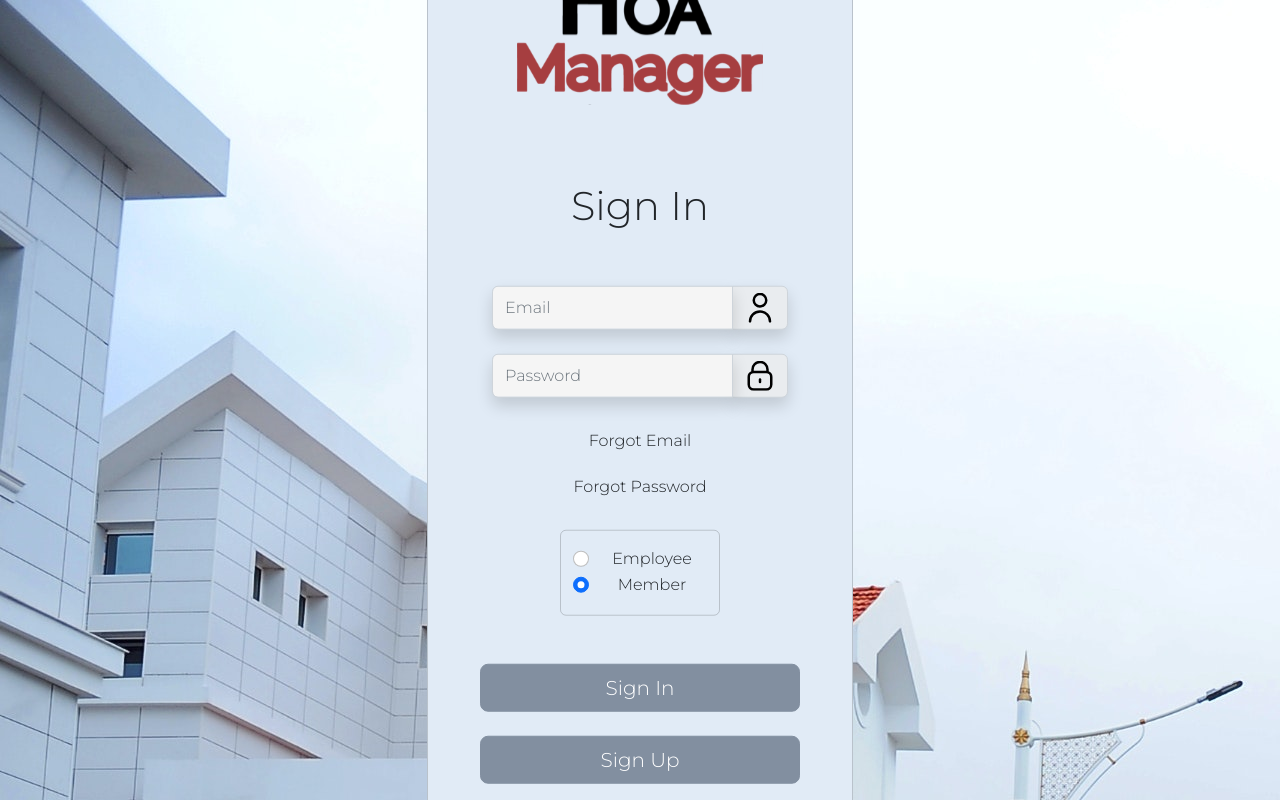
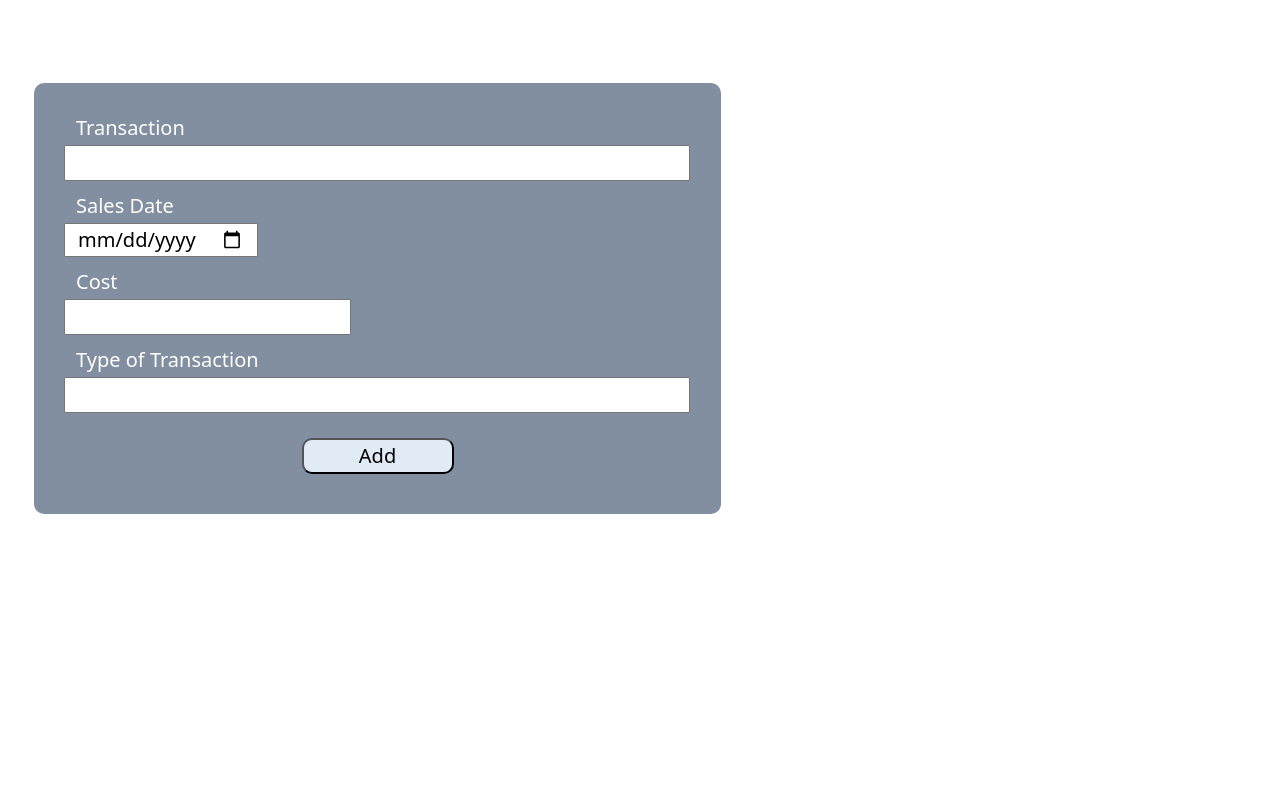
Before and after one commit to LAARC-FSU/HOA-Manager-UI, an Angular app: page / in a window 1280 px wide. Built offline with nearby package versions, Linux system fonts and the light colour scheme.

Commit message:
added transaction input form

```diff
--- a/angular.json
+++ b/angular.json
@@ -109,5 +109,8 @@
         }
       }
     }
+  },
+  "cli": {
+    "analytics": false
   }
 }
--- a/src/app/app.component.html
+++ b/src/app/app.component.html
@@ -1,2 +1,2 @@
 
-<login-portal></login-portal>
+<transaction-input></transaction-input>
--- a/src/app/app.module.ts
+++ b/src/app/app.module.ts
@@ -5,6 +5,7 @@ import { AppRoutingModule } from './app-routing.module';
 import { AppComponent } from './app.component';
 import { LoginPortalComponent } from './login-portal/login-portal.component';
 import {FormsModule, ReactiveFormsModule} from "@angular/forms";
+import {TransactionInputComponents} from "./transaction-input/transaction-input.components";
 
 
 
@@ -12,6 +13,7 @@ import {FormsModule, ReactiveFormsModule} from "@angular/forms";
   declarations: [
     AppComponent,
     LoginPortalComponent,
+    TransactionInputComponents,
   ],
     imports: [
         BrowserModule,
--- /dev/null
+++ b/src/app/transaction-input/transaction-input.component.html
@@ -0,0 +1,21 @@
+<div class="container container1">
+  <div class="row" style="padding-bottom: 10px; padding-left: 30px">
+    <label for="discr" style="color: white; padding-top: 30px; padding-bottom: 2px">Transaction</label>
+    <input type="text" id="discr" style="max-width: 626px">
+  </div>
+  <div class="row" style="padding-bottom: 10px; padding-left: 30px">
+    <label for="date" style="color: white; padding-bottom: 2px">Sales Date</label>
+    <input type="date" id="date" style="max-width: 194px">
+  </div>
+  <div class="row" style="padding-bottom: 10px; padding-left: 30px">
+    <label for="cost" style="color: white; padding-bottom: 2px">Cost</label>
+    <input type="number" id="cost" style="max-width: 287px">
+  </div>
+  <div class="row" style="padding-left: 30px">
+    <label for="type" style="color: white; padding-bottom: 2px">Type of Transaction</label>
+    <input type="text" id="type" style="max-width: 626px">
+  </div>
+  <div class="container container2">
+    <button type="button" style="min-width: 152px; border-radius: 10px; background-color: #E1EBF6; color: black">Add</button>
+  </div>
+</div>
--- /dev/null
+++ b/src/app/transaction-input/transaction-input.component.scss
@@ -0,0 +1,18 @@
+.container1{
+  position: absolute;
+  left: 34px;
+  top: 83px;
+  width: 687px;
+  height: 431px;
+  border-radius: 10px;
+  background-color: #828fa0;
+  font-size: 20px;
+  font-weight: 400;
+}
+.container2{
+  text-align: center;
+  padding-top: 25px;
+}
+.input{
+
+}
--- /dev/null
+++ b/src/app/transaction-input/transaction-input.components.ts
@@ -0,0 +1,11 @@
+import { Component } from '@angular/core';
+import type { OnInit } from '@angular/core';
+@Component({
+  selector: 'transaction-input',
+  templateUrl: './transaction-input.component.html',
+  styleUrls: ['./transaction-input.component.scss'],
+})
+export class TransactionInputComponents implements OnInit {
+  constructor() {}
+  ngOnInit(): void {}
+}
```
